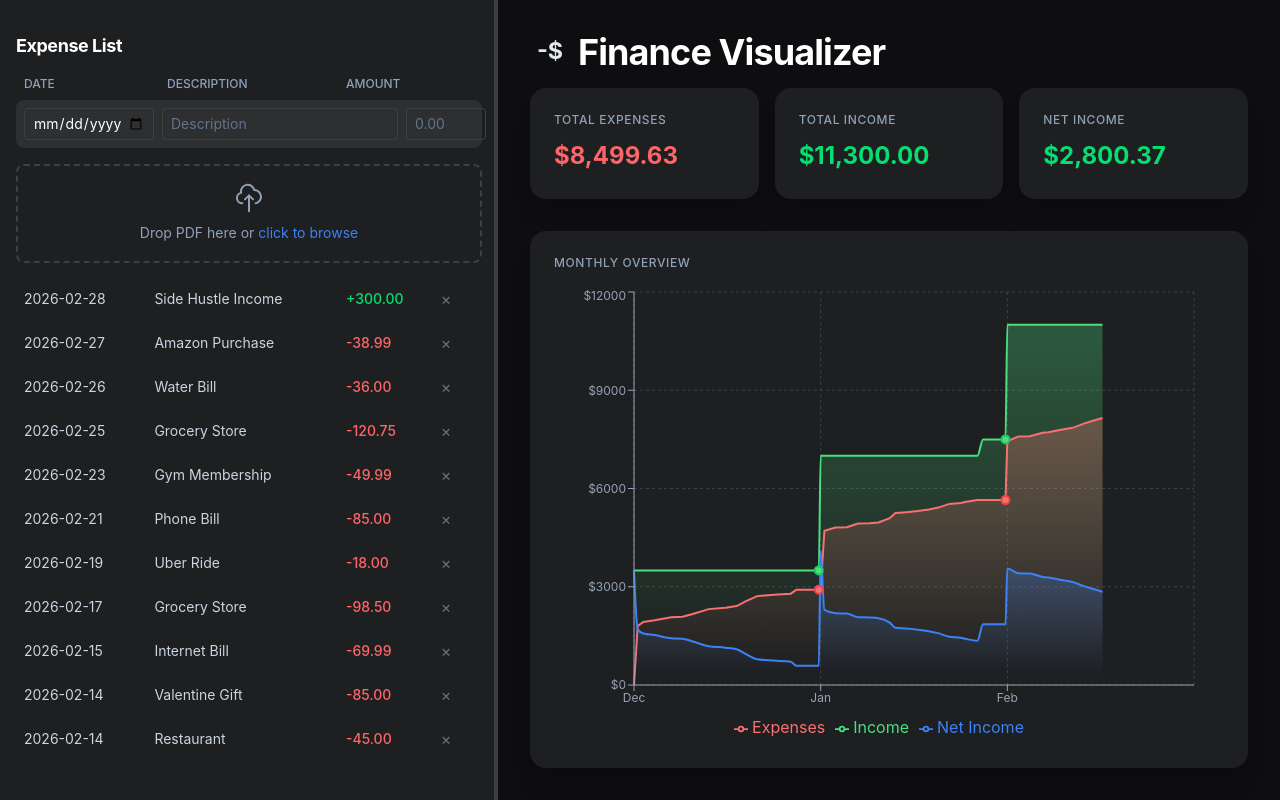
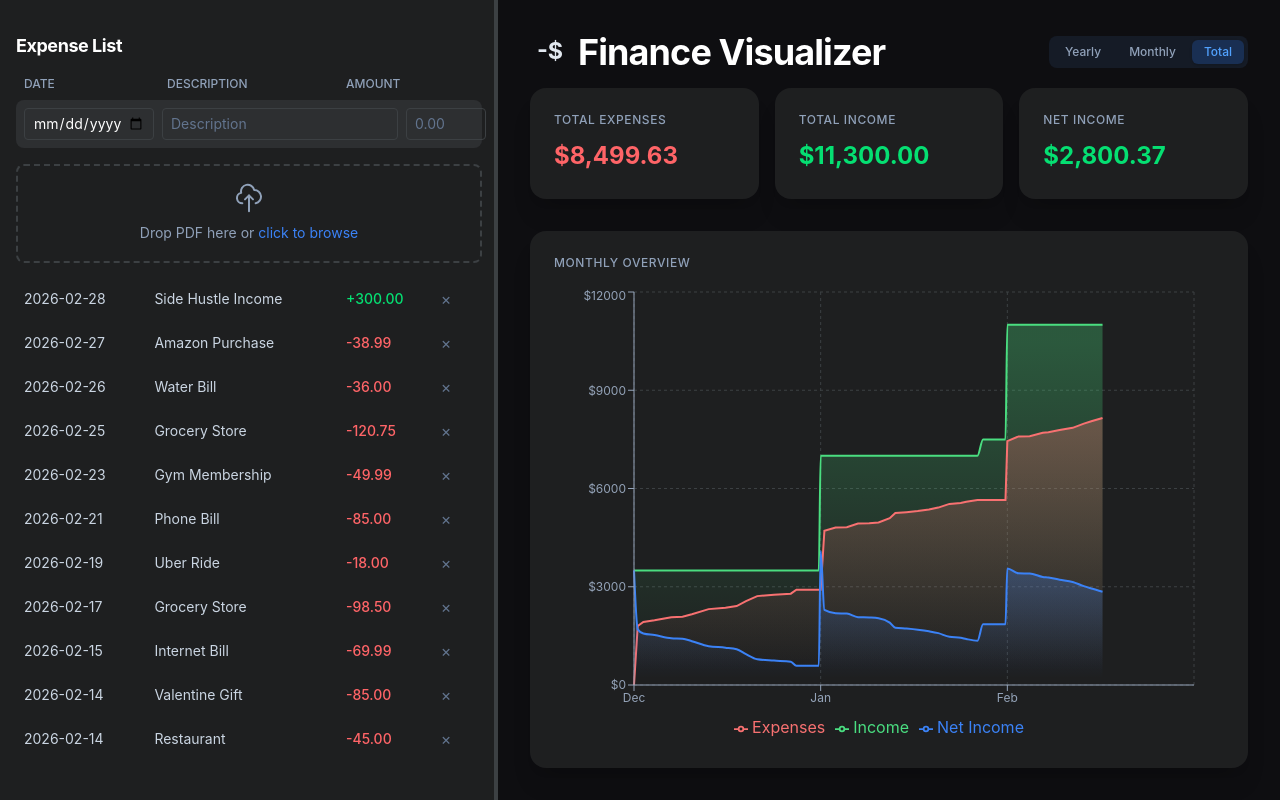
Before and after one commit to Aashirbadd/finance-wrapped, a React (Vite) app: page / in a window 1280 px wide. Built offline with nearby package versions, Linux system fonts and the light colour scheme.

Commit message:
feat: add yearly, monthly, and total view of finances

```diff
--- a/src/App.tsx
+++ b/src/App.tsx
@@ -2,7 +2,7 @@ import { useState, useEffect } from "react";
 import Sidebar from "./components/Sidebar";
 import SidebarButton from "./components/SidebarButton";
 import { useSidebar } from "./hooks/useSidebar";
-import type { Ledger, Transaction } from "./types";
+import type { Ledger, Transaction, SummationMode } from "./types";
 import { DUMMY_LEDGER } from "./components/Sidebar/dummyData";
 import { MonthlyChart } from "./components/MonthlyChart";
 
@@ -31,6 +31,9 @@ function App() {
 
   // Selected date from chart interaction
   const [selectedDate, setSelectedDate] = useState<string | null>(null);
+
+  // Summation mode for chart
+  const [summationMode, setSummationMode] = useState<SummationMode>('total');
 
   // Calculate totals
   const totalExpenses = ledger
@@ -90,6 +93,21 @@ function App() {
               onClick={toggleCollapse}
             />
             <h1 className="m-0 font-bold">Finance Visualizer</h1>
+            <div className="ml-auto flex items-center gap-1 bg-slate-800/50 rounded-lg p-1">
+              {(['yearly', 'monthly', 'total'] as SummationMode[]).map((mode) => (
+                <button
+                  key={mode}
+                  onClick={() => setSummationMode(mode)}
+                  className={`px-3 py-1 text-xs font-medium rounded-md transition-all capitalize ${
+                    summationMode === mode
+                      ? 'bg-blue-500/20 text-blue-400 shadow-sm'
+                      : 'text-slate-400 hover:text-slate-300'
+                  }`}
+                >
+                  {mode}
+                </button>
+              ))}
+            </div>
           </div>
 
           {/* Summary Cards */}
@@ -118,7 +136,7 @@ function App() {
 
         {/* Monthly Chart - takes remaining space */}
         <div className="flex-1 px-8 pb-8 min-h-0">
-          <MonthlyChart ledger={ledger} onDateSelect={setSelectedDate} />
+          <MonthlyChart ledger={ledger} onDateSelect={setSelectedDate} summationMode={summationMode} />
         </div>
       </main>
     </div>
--- a/src/components/MonthlyChart.tsx
+++ b/src/components/MonthlyChart.tsx
@@ -1,10 +1,11 @@
 import { useMemo } from 'react'
 import { AreaChart, Area, XAxis, YAxis, CartesianGrid, Tooltip, Legend, ResponsiveContainer } from 'recharts'
-import type { Ledger } from '../types'
+import type { Ledger, SummationMode } from '../types'
 
 interface MonthlyChartProps {
   ledger: Ledger
   onDateSelect: (date: string) => void
+  summationMode: SummationMode
 }
 
 interface DataPoint {
@@ -32,7 +33,7 @@ function formatDate(date: Date): string {
   return date.toISOString().split('T')[0]
 }
 
-export function MonthlyChart({ ledger, onDateSelect }: MonthlyChartProps) {
+export function MonthlyChart({ ledger, onDateSelect, summationMode }: MonthlyChartProps) {
   const { data, xAxisTicks, numMonths } = useMemo(() => {
     const result: DataPoint[] = []
     const ticks: { value: number; label: string }[] = []
@@ -81,9 +82,10 @@ export function MonthlyChart({ ledger, onDateSelect }: MonthlyChartProps) {
       }
     })
 
-    // Calculate cumulative running totals across all months
+    // Calculate cumulative running totals
     let runningIncome = 0
     let runningExpenses = 0
+    let prevYear: number | null = null
 
     // Build data points for each month with running cumulative sums
     months.forEach((monthInfo, monthIdx) => {
@@ -92,6 +94,16 @@ export function MonthlyChart({ ledger, onDateSelect }: MonthlyChartProps) {
 
       // Add tick for month start
       ticks.push({ value: monthStartIndex, label: monthInfo.name })
+
+      // Reset running totals based on summation mode
+      if (summationMode === 'monthly') {
+        runningIncome = 0
+        runningExpenses = 0
+      } else if (summationMode === 'yearly' && prevYear !== null && monthInfo.year !== prevYear) {
+        runningIncome = 0
+        runningExpenses = 0
+      }
+      prevYear = monthInfo.year
 
       // Calculate position within the month (days are proportionally spaced)
       let monthEndIncome = 0
@@ -149,7 +161,7 @@ export function MonthlyChart({ ledger, onDateSelect }: MonthlyChartProps) {
     })
 
     return { data: result, xAxisTicks: ticks, numMonths }
-  }, [ledger])
+  }, [ledger, summationMode])
 
   // Handle empty data case
   if (!data || data.length === 0 || numMonths === 0) {
@@ -243,14 +255,7 @@ export function MonthlyChart({ ledger, onDateSelect }: MonthlyChartProps) {
               fill="url(#incomeGradient)"
               strokeWidth={2}
               isAnimationActive={false}
-              dot={(props: any) => {
-                const { cx, cy, payload } = props
-                if (payload.isMonthTotal) {
-                  return <circle key={`dot-${cx}-${cy}`} cx={cx} cy={cy} r={4} fill="#4ade80" stroke="#22c55e" strokeWidth={2} />
-                }
-                return null
-              }}
-              activeDot={{ r: 6 }}
+              activeDot={{ r: 0 }}
             />
             <Area
               type="linear"
@@ -261,14 +266,7 @@ export function MonthlyChart({ ledger, onDateSelect }: MonthlyChartProps) {
               fill="url(#expensesGradient)"
               strokeWidth={2}
               isAnimationActive={false}
-              dot={(props: any) => {
-                const { cx, cy, payload } = props
-                if (payload.isMonthTotal) {
-                  return <circle key={`dot-${cx}-${cy}`} cx={cx} cy={cy} r={4} fill="#f87171" stroke="#ef4444" strokeWidth={2} />
-                }
-                return null
-              }}
-              activeDot={{ r: 6 }}
+              activeDot={{ r: 0 }}
             />
             <Area
               type="monotone"
@@ -280,6 +278,7 @@ export function MonthlyChart({ ledger, onDateSelect }: MonthlyChartProps) {
               strokeWidth={2}
               isAnimationActive={false}
               dot={false}
+              activeDot={{ r: 0 }}
             />
           </AreaChart>
         </ResponsiveContainer>
--- a/src/types/index.ts
+++ b/src/types/index.ts
@@ -22,3 +22,5 @@ export interface Transaction {
 }
 
 export type Ledger = Transaction[];
+
+export type SummationMode = 'yearly' | 'monthly' | 'total';
```
